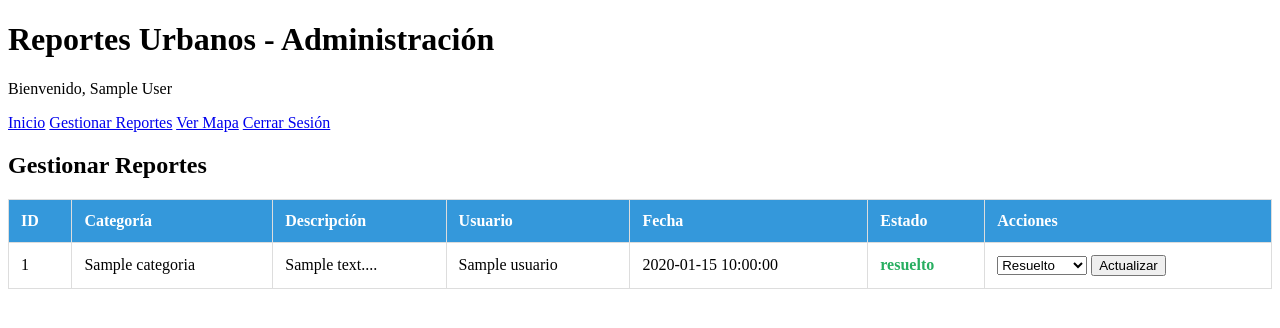
After one commit to Aza-Adriano/reportes-urbanos, a PHP site: page /admin_reportes.php in a window 1280 px wide. The commit adds this page. Shown: the top 328 px of the page. Run offline with PHP 8.4, Linux system fonts and the light colour scheme; the visitor is signed in with stand-in values (Sample User, id 1); tables that the repository leaves empty or names only in its code hold one stand-in row (values such as "Sample post").

Commit message:
Panel de administración: gestión y actualización de estado de reportes

```diff
--- /dev/null
+++ b/admin_reportes.php
@@ -0,0 +1,94 @@
+<?php
+session_start();
+
+if (!isset($_SESSION['usuario_id']) || $_SESSION['usuario_rol'] !== 'administrador') {
+    header("Location: login.php?error=Acceso denegado");
+    exit;
+}
+
+include 'php/conexion.php';
+
+$sql = "SELECT r.id, r.descripcion, r.foto, r.estado, r.fecha_creacion,
+               c.nombre AS categoria, u.nombre AS usuario
+        FROM reportes r
+        JOIN categorias c ON r.categoria_id = c.id
+        JOIN usuarios u ON r.usuario_id = u.id
+        ORDER BY r.fecha_creacion DESC";
+
+$reportes = $conexion->query($sql);
+?>
+<!DOCTYPE html>
+<html lang="es">
+<head>
+    <meta charset="UTF-8">
+    <meta name="viewport" content="width=device-width, initial-scale=1.0">
+    <title>Gestionar Reportes - Admin</title>
+    <link rel="stylesheet" href="css/estilos.css">
+</head>
+<body>
+    <header>
+        <h1>Reportes Urbanos - Administración</h1>
+        <p>Bienvenido, <?php echo htmlspecialchars($_SESSION['usuario_nombre']); ?></p>
+    </header>
+
+    <nav>
+        <a href="admin.php">Inicio</a>
+        <a href="admin_reportes.php">Gestionar Reportes</a>
+        <a href="mapa.php">Ver Mapa</a>
+        <a href="php/cerrar_sesion.php">Cerrar Sesión</a>
+    </nav>
+
+    <main>
+        <h2>Gestionar Reportes</h2>
+
+        <?php if (isset($_GET['mensaje'])): ?>
+            <p class="exito"><?php echo htmlspecialchars($_GET['mensaje']); ?></p>
+        <?php endif; ?>
+
+        <?php if ($reportes->num_rows === 0): ?>
+            <p>No hay reportes registrados todavía.</p>
+        <?php else: ?>
+            <table>
+                <thead>
+                    <tr>
+                        <th>ID</th>
+                        <th>Categoría</th>
+                        <th>Descripción</th>
+                        <th>Usuario</th>
+                        <th>Fecha</th>
+                        <th>Estado</th>
+                        <th>Acciones</th>
+                    </tr>
+                </thead>
+                <tbody>
+                    <?php while ($r = $reportes->fetch_assoc()): ?>
+                        <tr>
+                            <td><?php echo $r['id']; ?></td>
+                            <td><?php echo htmlspecialchars($r['categoria']); ?></td>
+                            <td><?php echo htmlspecialchars(substr($r['descripcion'], 0, 50)) . '...'; ?></td>
+                            <td><?php echo htmlspecialchars($r['usuario']); ?></td>
+                            <td><?php echo $r['fecha_creacion']; ?></td>
+                            <td>
+                                <span class="estado-<?php echo str_replace(' ', '-', $r['estado']); ?>">
+                                    <?php echo $r['estado']; ?>
+                                </span>
+                            </td>
+                            <td>
+                                <form action="php/actualizar_estado.php" method="POST" style="display:inline;">
+                                    <input type="hidden" name="reporte_id" value="<?php echo $r['id']; ?>">
+                                    <select name="nuevo_estado">
+                                        <option value="recibido" <?php echo $r['estado'] === 'recibido' ? 'selected' : ''; ?>>Recibido</option>
+                                        <option value="en proceso" <?php echo $r['estado'] === 'en proceso' ? 'selected' : ''; ?>>En proceso</option>
+                                        <option value="resuelto" <?php echo $r['estado'] === 'resuelto' ? 'selected' : ''; ?>>Resuelto</option>
+                                    </select>
+                                    <button type="submit">Actualizar</button>
+                                </form>
+                            </td>
+                        </tr>
+                    <?php endwhile; ?>
+                </tbody>
+            </table>
+        <?php endif; ?>
+    </main>
+</body>
+</html>
--- a/css/estilos.css
+++ b/css/estilos.css
@@ -28,3 +28,47 @@
 .filtros button:hover {
     background-color: #2980b9;
 }
+
+table {
+    width: 100%;
+    border-collapse: collapse;
+    margin-top: 1rem;
+}
+
+table th, table td {
+    padding: 0.75rem;
+    border: 1px solid #ddd;
+    text-align: left;
+}
+
+table th {
+    background-color: #3498db;
+    color: white;
+}
+
+table tr:nth-child(even) {
+    background-color: #f2f2f2;
+}
+
+.estado-recibido {
+    color: #f39c12;
+    font-weight: bold;
+}
+
+.estado-en-proceso {
+    color: #3498db;
+    font-weight: bold;
+}
+
+.estado-resuelto {
+    color: #27ae60;
+    font-weight: bold;
+}
+
+.exito {
+    color: #27ae60;
+    font-weight: bold;
+    padding: 0.5rem;
+    background-color: #d4edda;
+    border-radius: 4px;
+}
```
Also changed, not shown: php/actualizar_estado.php (added, +34 -0 lines).
